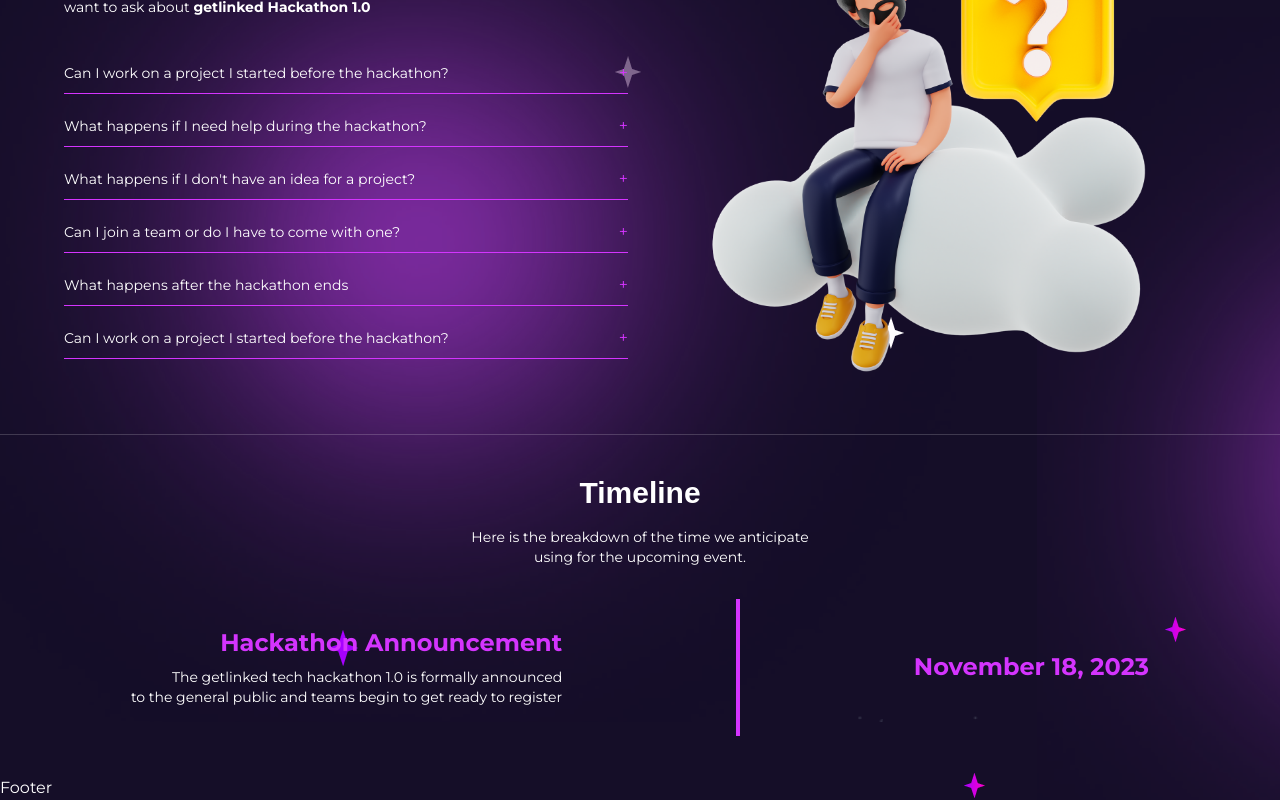
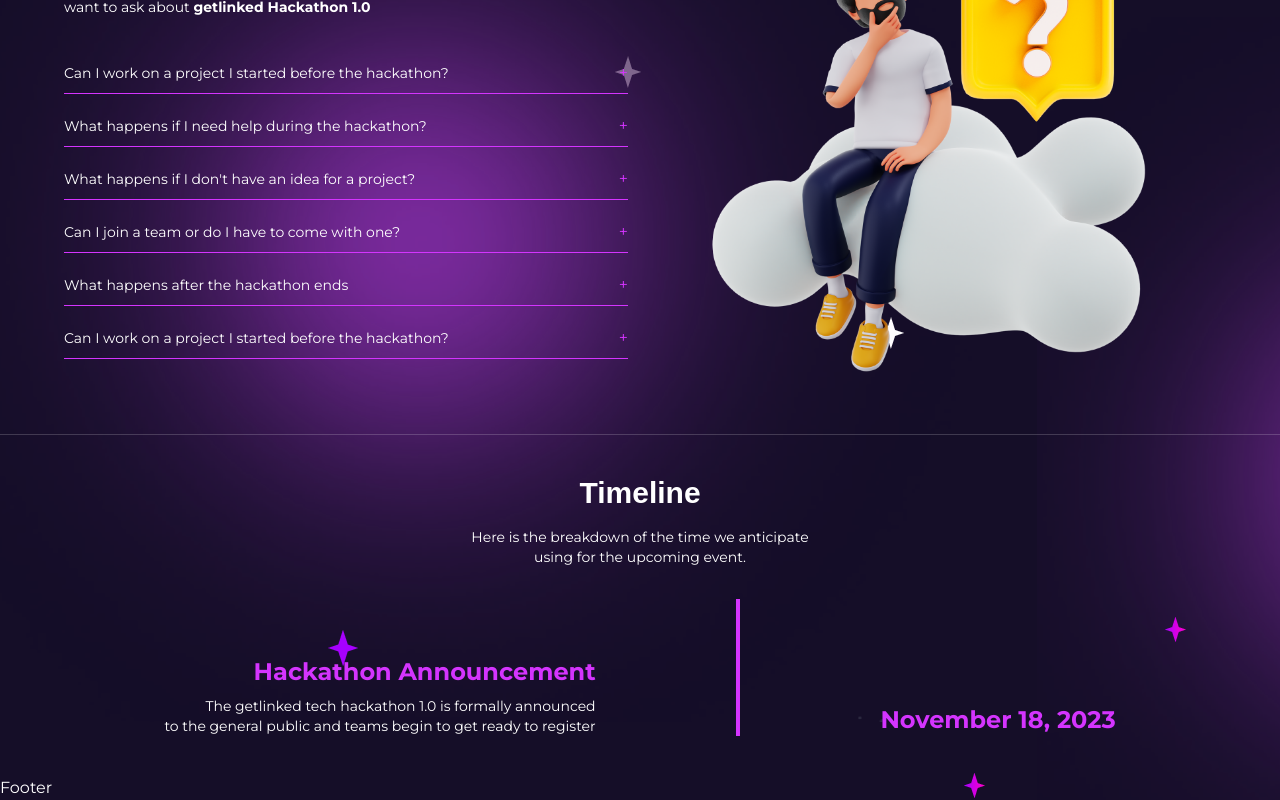
Before and after one commit to gift56/getlinked-ui-challengn, a Next.js app: page / in a window 1280 px wide. Shown: the part 2632-3432 px from the top of the page. Built offline with nearby package versions, Linux system fonts and the light colour scheme; a web font is replaced by a local one.

Commit message:
moving to the next

```diff
--- a/components/LandingpageContent/Timeline.tsx
+++ b/components/LandingpageContent/Timeline.tsx
@@ -27,7 +27,7 @@
             </motion.p>
           </div>
           <div className="w-full flex flex-col items-center justify-center gap-3">
-            <div className="flex items-center justify-around gap-10 w-full">
+            <div className="flex items-end justify-evenly gap-10 w-full">
               <div className="flex items-start justify-start tab:items-end tab:justify-end flex-col gap-2">
                 <h2 className="text-sm font-bold text-primary md:text-lg tab:text-2xl tab:text-right">
                   Hackathon Announcement
@@ -39,7 +39,7 @@
                 </p>
               </div>
               <div className="flex flex-col items-center justify-center gap-1">
-                <img src="/icon/lineIcon.svg" alt="line_icon" />
+                <img src="/icon/lineIcon.svg" alt="line_icon" className="h-[77px] tab:h-[137px]" />
               </div>
               <p className="flex items-start justify-start text-sm font-bold text-primary md:text-lg tab:text-2xl">
                 November 18, 2023
```
